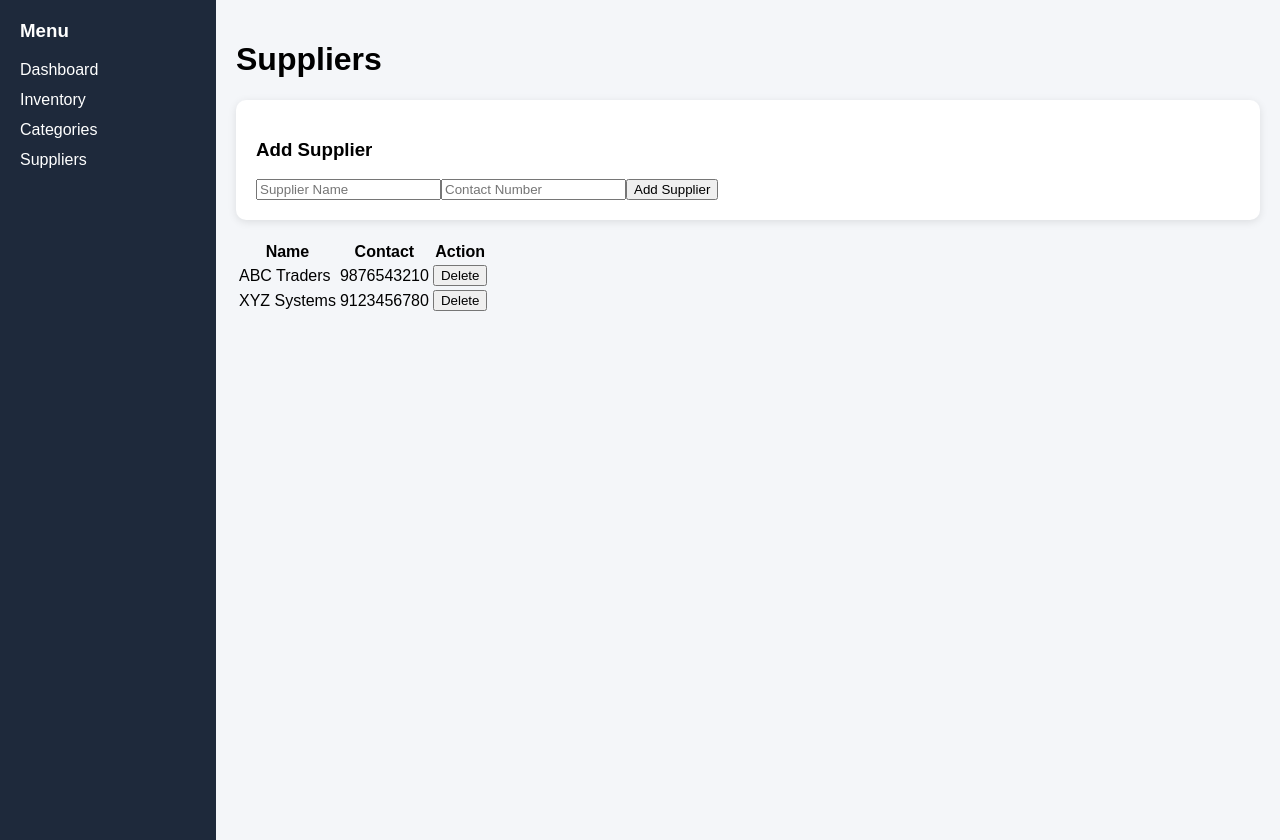
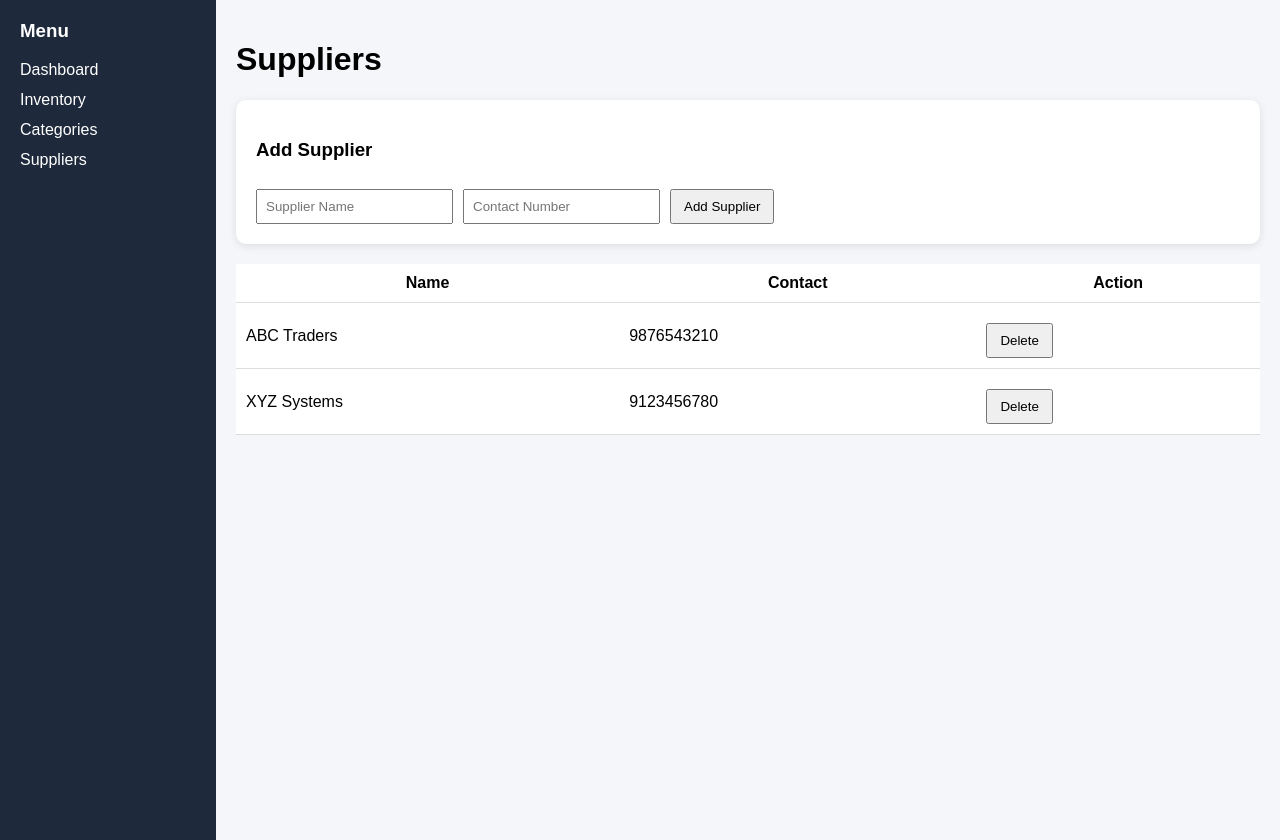
Before and after one commit to EStoreB/inventory-react-ui, a React (Vite) app: page /#/suppliers in a window 1280 px wide. Built offline with nearby package versions, Linux system fonts and the light colour scheme.

Commit message:
Add styles for input, button, and table elements

```diff
--- a/src/styles.css
+++ b/src/styles.css
@@ -59,3 +59,26 @@ body {
   margin-top: 10px;
   font-size: 32px;
 }
+input {
+  padding: 8px;
+  margin-right: 10px;
+  margin-top: 10px;
+}
+
+button {
+  padding: 8px 12px;
+  margin-top: 10px;
+  cursor: pointer;
+}
+
+.table {
+  width: 100%;
+  border-collapse: collapse;
+  background: white;
+}
+
+.table th,
+.table td {
+  padding: 10px;
+  border-bottom: 1px solid #ddd;
+}
```
